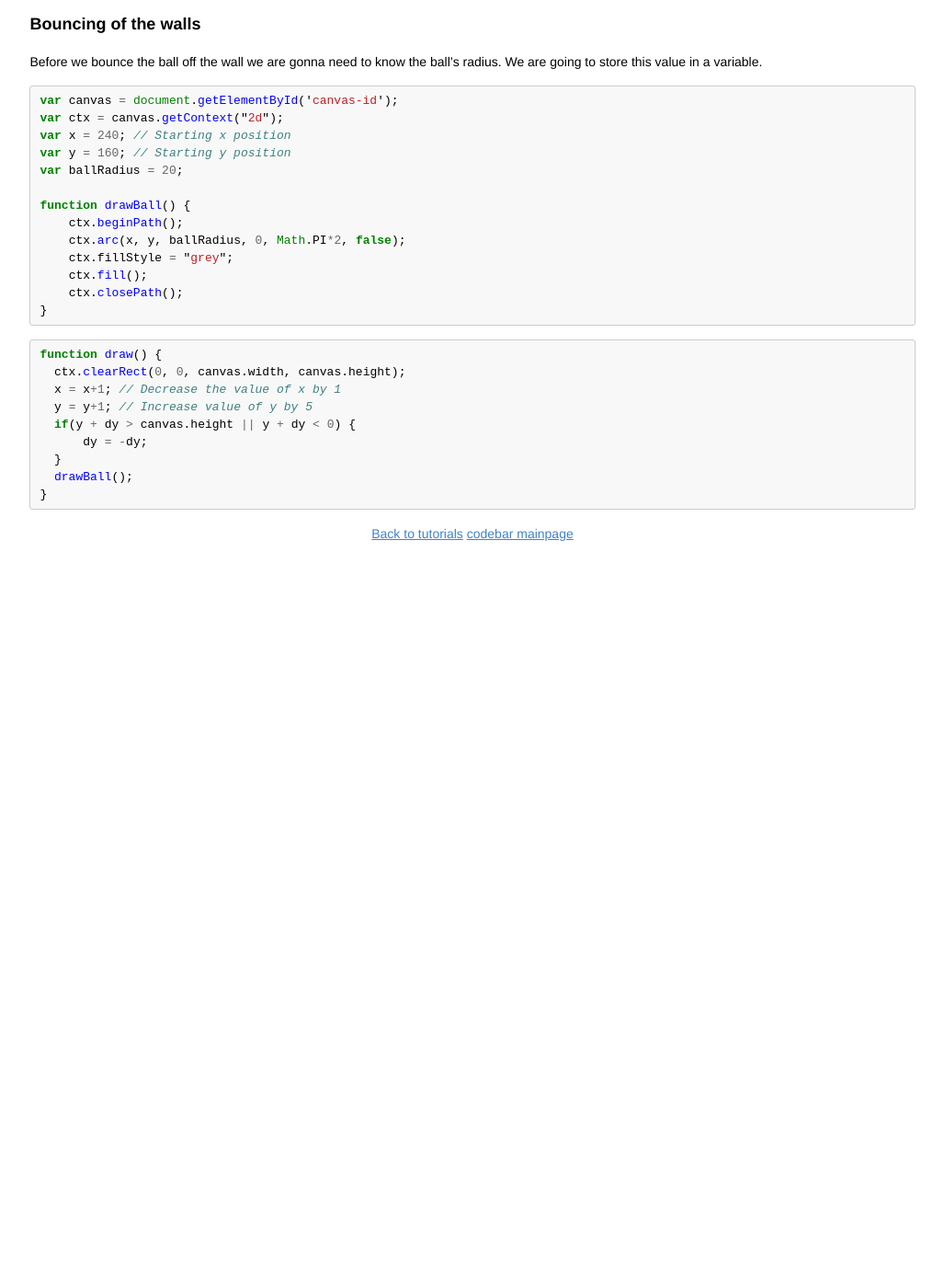
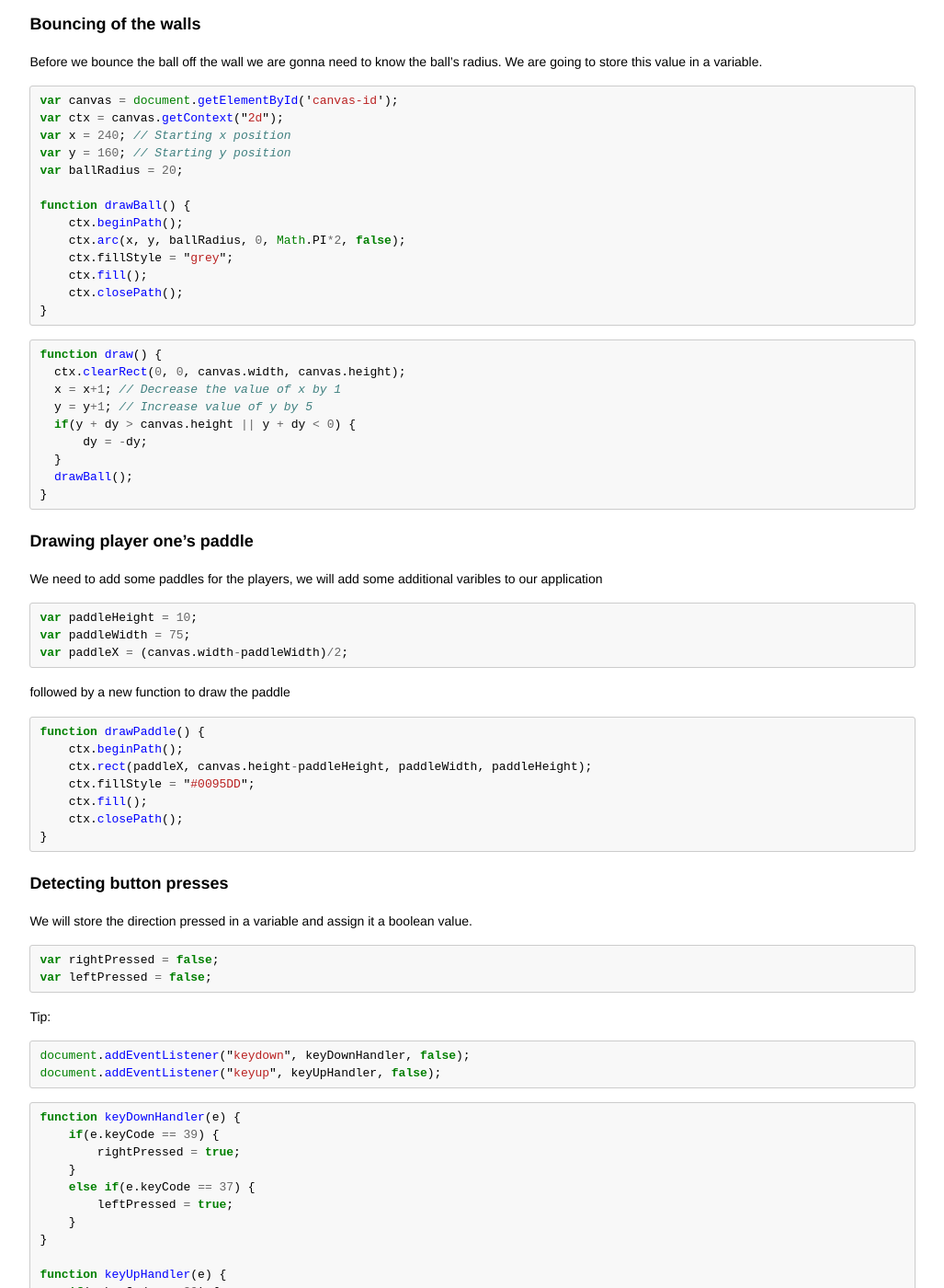
Before and after one commit to codebar/tutorials, a Jekyll site: the page built from js/lesson10/tutorial.md, in a window 1280 px wide and 1400 px high, scrolled down 2381 px. Shown: the whole window at 92% size, without its empty margins (126-1153 px from the left). Built offline with Jekyll 4.4.1, drawn with Linux system fonts in a browser that asks for light colours; before the commit the page ends 3011 px from its top, so only the background shows below that; some of the changed text lies outside the part shown.

Commit message:
paddle hitting the wall

````diff
--- a/js/lesson10/tutorial.md
+++ b/js/lesson10/tutorial.md
@@ -138,3 +138,110 @@ function draw() {
   drawBall();
 }
 ```
+
+### Drawing player one's paddle
+We need to add some paddles for the players, we will add some additional varibles to our application
+```javascript
+var paddleHeight = 10;
+var paddleWidth = 75;
+var paddleX = (canvas.width-paddleWidth)/2;
+```
+followed by a new function to draw the paddle
+```javascript
+function drawPaddle() {
+    ctx.beginPath();
+    ctx.rect(paddleX, canvas.height-paddleHeight, paddleWidth, paddleHeight);
+    ctx.fillStyle = "#0095DD";
+    ctx.fill();
+    ctx.closePath();
+}
+```
+
+### Detecting button presses
+We will store the direction pressed in a variable and assign it a boolean value.
+```javascript
+var rightPressed = false;
+var leftPressed = false;
+```
+Tip:
+
+```javascript
+document.addEventListener("keydown", keyDownHandler, false);
+document.addEventListener("keyup", keyUpHandler, false);
+```
+
+```javascript
+function keyDownHandler(e) {
+    if(e.keyCode == 39) {
+        rightPressed = true;
+    }
+    else if(e.keyCode == 37) {
+        leftPressed = true;
+    }
+}
+
+function keyUpHandler(e) {
+    if(e.keyCode == 39) {
+        rightPressed = false;
+    }
+    else if(e.keyCode == 37) {
+        leftPressed = false;
+    }
+}
+```
+
+### Moving the paddles
+```javascript
+if(rightPressed) {
+    paddleX += 7;
+}
+else if(leftPressed) {
+    paddleX -= 7;
+}
+```
+
+```javascript
+if(rightPressed && paddleX < canvas.width-paddleWidth) {
+    paddleX += 7;
+}
+else if(leftPressed && paddleX > 0) {
+    paddleX -= 7;
+}
+```
+
+```javascript
+drawPaddle();
+```
+### Keeping score
+With all the other variables we are going to add a new variable called **`score`**
+```javascript
+var playerOneScore = 0;
+var playerTwoScore = 0;
+```
+Depending on the postiton of the ball we can identify
+
+```javascript
+if(y + dy < ballRadius) {
+    dy = -dy;
+} else if(x + dx > canvas.width - ballRadius) {
+    playerOneScore = playerOneScore + 1;
+} else if(x + dx > canvas.width - ballRadius) {
+    playerTwoScore = playerTwoScore + 1;
+}
+```
+
+
+### Letting the paddle hit the ball
+```javascript
+if(y + dy < ballRadius) {
+    dy = -dy;
+} else if(y + dy > canvas.height-ballRadius) {
+    if(x > paddleX && x < paddleX + paddleWidth) {
+        dy = -dy;
+    }
+    else {
+        alert("GAME OVER");
+        document.location.reload();
+    }
+}
+```
````
